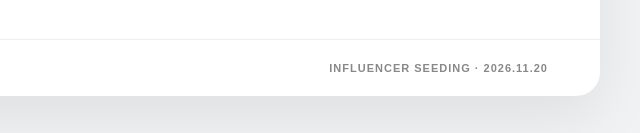
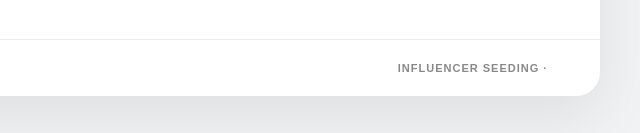
Before and after one commit to aigsam21/October-Seeding, a plain HTML site: page index.html in a window 1280 px wide. Shown: the part 1822-1955 px from the top of the page, 640-1280 px from the left. Drawn offline with Linux system fonts and the light colour scheme.

Commit message:
Update index.html

```diff
--- a/index.html
+++ b/index.html
@@ -6,5 +6,5 @@
 <section class="section"><div class="section-title"><span class="section-number">02</span><h2>담당자별 <em>10월</em> <strong>KPI</strong></h2></div><div class="kpi-table"><div class="kpi-row kpi-header"><div class="kpi-person">담당자</div><div>콘텐츠</div><div>크리에이터</div><div>조회수</div></div><div class="kpi-row"><div class="kpi-person"><span class="person-dot"></span>강미경</div><div>128개</div><div>128명</div><div class="kpi-total" data-manager="강미경">—</div></div><div class="kpi-row"><div class="kpi-person"><span class="person-dot"></span>신유</div><div>139개</div><div>134명</div><div class="kpi-total" data-manager="신유">—</div></div><div class="kpi-row"><div class="kpi-person"><span class="person-dot"></span>유연식</div><div>158개</div><div>153명</div><div class="kpi-total" data-manager="유연식">—</div></div><div class="kpi-row total-row"><div class="kpi-person">TOTAL</div><div>425개</div><div>415명</div><div class="kpi-total" data-manager="TOTAL">—</div></div></div></section>
 <section class="monthly-section"><div class="monthly-divider"></div><div class="monthly-heading"><div><div class="monthly-title">5–10월 콘텐츠 및 크리에이터 현황</div><div class="monthly-subtitle">월별 콘텐츠 및 크리에이터 수</div></div></div><div class="monthly-table" id="monthly-table"></div></section>
 <section class="section"><div class="section-title"><span class="section-number">03</span><h2>10월 TikTok 조회수 분석</h2></div><div class="views-grid"><div class="views-card"><small>TOTAL VIEWS</small><strong id="total-views">—</strong></div><div class="views-card"><small>AVERAGE VIEWS</small><strong id="avg-views">—</strong></div><div class="views-card"><small>조회수 확인 영상</small><strong id="tracked-videos">—</strong></div></div><div class="views-grid" id="manager-views"></div><h3 style="margin:25px 0 12px">조회수 TOP 10</h3><div class="table-scroll"><table class="video-table"><thead><tr><th>순위</th><th>담당자</th><th>크리에이터</th><th>조회수</th><th>영상</th></tr></thead><tbody id="top-videos"><tr><td colspan="5">Apify 조회수 데이터 연결 전입니다.</td></tr></tbody></table></div><p class="views-note" id="views-note">조회수 데이터가 아직 연결되지 않았습니다. 조회수는 Apify 수집 시점의 누적 공개 조회수로 표시할 예정입니다. 데이터가 없는 영상은 0으로 계산하지 않습니다.</p></section>
-<footer class="report-footer"><div>Dr. Melaxin</div><div>INFLUENCER SEEDING · 2026.11.20</div></footer>
+<footer class="report-footer"><div>Dr. Melaxin</div><div>INFLUENCER SEEDING ·
 </div><script src="script.js"></script></body></html>
```
